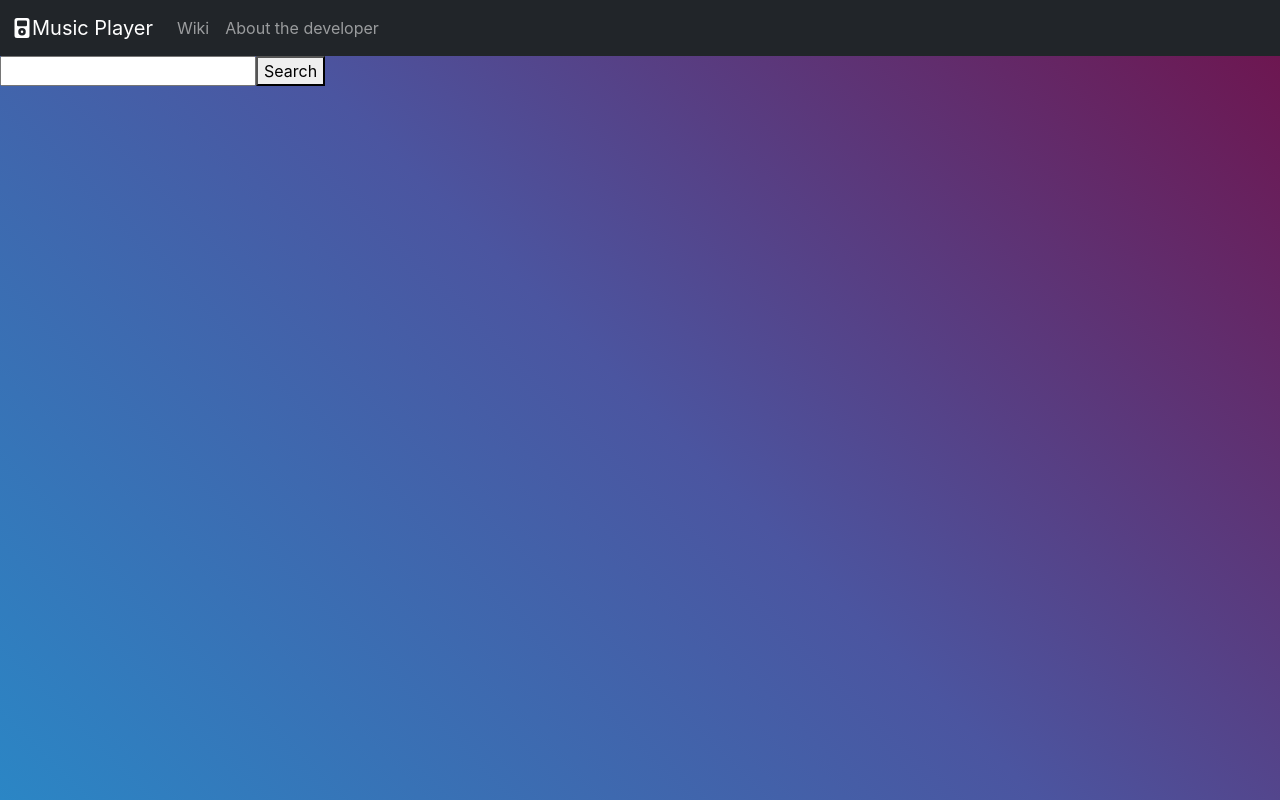
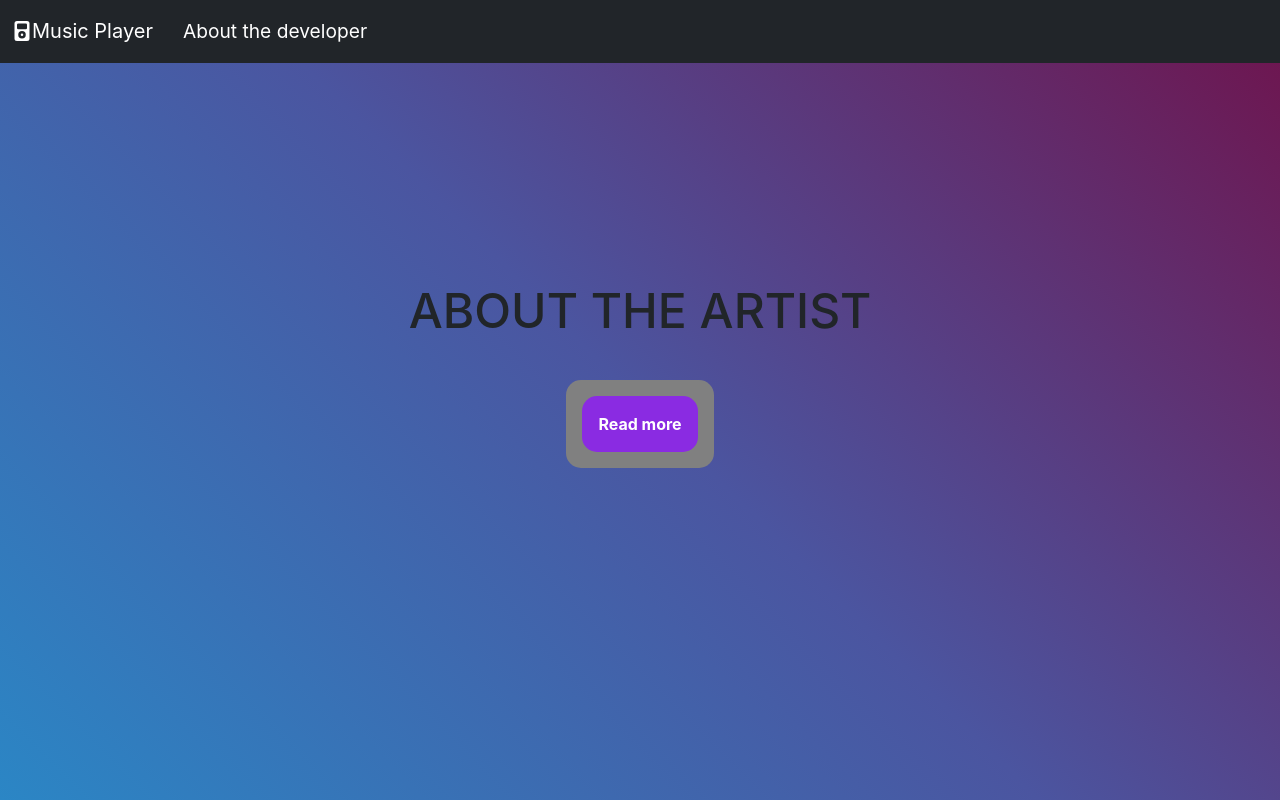
Before and after one commit to IerdnAB/Music-Player, a React (Create React App) app: page /wikisearch in a window 1280 px wide. Built offline with nearby package versions, Linux system fonts and the light colour scheme; no server answers.

Commit message:
canvas, cv button, cv download

```diff
--- a/package.json
+++ b/package.json
@@ -6,6 +6,7 @@
     "@testing-library/jest-dom": "^5.16.4",
     "@testing-library/react": "^13.0.1",
     "@testing-library/user-event": "^13.5.0",
+    "axios": "^0.27.2",
     "bootstrap": "^5.1.3",
     "firebase": "^9.6.10",
     "react": "^18.0.0",
--- a/src/components/audioplayer/AudioPlayer.css
+++ b/src/components/audioplayer/AudioPlayer.css
@@ -34,6 +34,8 @@
 
 
 
+
+
 ::-webkit-scrollbar {
     width: 0.5rem;
 }
@@ -66,7 +68,6 @@
 
 .duration {
 
-    margin-top: 15px;
     display: flex;
     width: 75%;
     align-items: center;
@@ -119,6 +120,8 @@ ul {
     font-family: 'Ubuntu', sans-serif;
 }
 
+
+
 li {
     text-align: center;
     font-size: 15px;
@@ -129,3 +132,12 @@ li:hover {
     color: rgb(222, 62, 13);
     cursor: pointer;
 }
+
+.info-btn{
+    background: none;
+    border: none;
+    display: flex;
+    align-items: center;
+    font-size: 35px;
+    cursor: pointer;
+}
--- a/src/components/audioplayer/AudioPlayer.jsx
+++ b/src/components/audioplayer/AudioPlayer.jsx
@@ -1,8 +1,10 @@
 import { useState, useRef, useEffect, useCallback } from 'react';
+import { useNavigate } from 'react-router-dom';
 import { MdSkipPrevious } from 'react-icons/md';
 import { MdSkipNext } from 'react-icons/md';
 import { MdPlayCircleFilled } from 'react-icons/md';
 import { MdPauseCircle } from 'react-icons/md';
+import { BsQuestionSquareFill } from 'react-icons/bs'
 import './AudioPlayer.css';
 
 
@@ -17,7 +19,7 @@ const AudioPlayer = () => {
     const [duration, setDuration] = useState(0);
     const [currentTime, setCurrentTime] = useState(0);
 
-
+    const navigate = useNavigate();
 
     const playerRef = useRef();
 
@@ -78,25 +80,29 @@ const AudioPlayer = () => {
     const handleNextTrack = useCallback(() => {
         if (selectedTrack === data.length - 1) return;
         setSelectedTrack(state => state + 1);
-    },[])
+    }, [])
 
     const changeRange = useCallback((e) => {
         playerRef.current.currentTime = e.target.value;
         setCurrentTime(e.target.value);
-    },[])
+    }, [])
 
     const handlePlayProgress = useCallback(() => {
         const currentTimeSeconds = Math.floor(playerRef.current.currentTime)
         const durationSeconds = Math.floor(playerRef.current.duration)
         setDuration(durationSeconds);
         setCurrentTime(currentTimeSeconds);
-    },[])
-
-    //playerRef.current.volume
-    //playerRef.current.mute
+    }, [])
 
 
+
+    const handleRedirectToWiki = useCallback((data, index) => {
+        const wikiQuery = data[index].name.split('-')[0]
+        navigate(`/wikisearch?q=${wikiQuery}`)
+    }, [])
+
     return (
+        <>
             <div className='audio-player'>
                 <div className="displayer">
                     <div className="scroll-list">
@@ -112,7 +118,7 @@ const AudioPlayer = () => {
                         </ul>
                     </div>
                 </div>
-
+                    <button className="info-btn" onClick={() => handleRedirectToWiki(data, selectedTrack)}><BsQuestionSquareFill /></button>
                 <div className="middle-part">
                     <button className="forwardBackward" id="previous-botton" onClick={handlePrevTrack} disabled={selectedTrack === 0}><MdSkipPrevious /></button>
                     <button className="playPause" id="play-button" onClick={togglePlayPause}> {isPlaying ? <MdPlayCircleFilled /> : <MdPauseCircle />}</button>
@@ -131,11 +137,9 @@ const AudioPlayer = () => {
                 >
                 </audio>
 
+            </div>
 
-
-
-
-        </div>
+        </>
     )
 }
 
--- /dev/null
+++ b/src/components/developer-info/DeveloperInfo.css
@@ -0,0 +1,18 @@
+.cv-button{
+    color:white;
+    background: none;
+    border: none;
+    display: flex;
+    align-items: center;
+    font-size: 1.2rem;
+    cursor: pointer;
+}
+
+p{
+    font-family: 'Trebuchet MS', 'Lucida Sans Unicode', 'Lucida Grande', 'Lucida Sans', Arial, sans-serif;
+}
+
+.offcanvas-body{
+    display:flex;
+    flex-direction: column;
+}
--- /dev/null
+++ b/src/components/developer-info/DeveloperInfo.jsx
@@ -0,0 +1,47 @@
+import { useState } from 'react';
+import { Button, Offcanvas } from 'react-bootstrap';
+import { ref, getDownloadURL } from 'firebase/storage';
+import { storage } from '../../firebase/firebase';
+import './DeveloperInfo.css'
+
+
+
+function Example() {
+
+  const [show, setShow] = useState(false);
+  const [cv, setCv] = useState("");
+  const handleClose = () => setShow(false);
+  const handleShow = () => setShow(true);
+
+
+  getDownloadURL(ref(storage, 'cv/Andrei Bumbea - CV.pdf'))
+    .then((url) => {
+      setCv(url);
+    })
+    .catch((error) => {
+      // Handle any errors
+    });
+
+
+
+
+  return (
+    <>
+      <button className="cv-button" onClick={handleShow}>
+        About the developer
+      </button>
+
+      <Offcanvas show={show} onHide={handleClose}>
+        <Offcanvas.Header closeButton>
+          <Offcanvas.Title>Andrei Bumbea - Junior React Developer</Offcanvas.Title>
+        </Offcanvas.Header>
+        <Offcanvas.Body>
+          <p>A software developer passionately opened for a new professional challenge and ready to take on responsibilities. Reliable team member always ready to help. Quick learner with problem-solving and decision-making mindset, and excellent interpersonal skills.</p>
+          <Button variant="info" href={cv}>CV</Button>
+        </Offcanvas.Body>
+      </Offcanvas>
+    </>
+  );
+}
+
+export { Example }
--- a/src/components/navbar/Navbar.jsx
+++ b/src/components/navbar/Navbar.jsx
@@ -2,13 +2,12 @@ import { Navbar, Container, Nav } from 'react-bootstrap';
 import 'bootstrap/dist/css/bootstrap.min.css';
 import "./Navbar.css";
 import { BsFillMusicPlayerFill } from 'react-icons/bs';
-import { WikiSearch } from '../wikisearch/WikiSearch';
+import {Example} from '../developer-info/DeveloperInfo'
 
 
 
 const NavigationBar = () => {
     return (
-
         <Navbar bg="dark" variant="dark" expand="lg">
             <Container fluid>
                 <Navbar.Brand href="/">
@@ -17,8 +16,7 @@ const NavigationBar = () => {
                 <Navbar.Toggle aria-controls="responsive-navbar-nav" />
                 <Navbar.Collapse id="responsive-navbar-nav">
                     <Nav className="me-auto">
-                        <Nav.Link href="/wikisearch">Wiki</Nav.Link>
-                        <Nav.Link href="#about">About the developer</Nav.Link>
+                        <Nav.Link href="#about"><Example/></Nav.Link>
                     </Nav>
                 </Navbar.Collapse>
             </Container>
--- /dev/null
+++ b/src/components/wikisearch/WikiSearch.css
@@ -0,0 +1,78 @@
+.search-info{
+    display:flex;
+    justify-content: center;
+    flex-direction: column;
+    min-height: 80vh;
+}
+
+.title-input{
+    display:flex;
+    flex-direction: column;
+    align-items: center;
+}
+
+h1{
+    font-size: 3rem;
+    text-transform: uppercase;
+    text-align: center;
+    margin-bottom: 1rem;
+}
+
+.search-box{
+    display: flex;
+    align-items: center;
+    justify-content: center;
+    overflow: hidden;
+    width: 100%;
+    margin-bottom: 1rem;
+}
+
+.search-box input{
+    display: block;
+    appearance: none;
+    outline: none;
+    border: none;
+    padding: 1rem;
+    width: 50%;
+    border-radius: 15px;
+
+}
+
+
+.results{
+    max-width: 75%;
+    margin: 0 auto;
+}
+
+.result{
+    padding: 1rem;
+    margin-top: 1.5rem;
+    margin-bottom: 1rem;
+    background-color: gray;
+    border-radius: 15px;
+}
+
+.result h3{
+    margin-bottom: 1rem;
+}
+
+.result p{
+    color: white;
+    margin-bottom: 1rem;
+
+}
+
+.result a{
+    display:inline-block;
+    padding: 1rem;
+    background-color: blueviolet;
+    color:white;
+    font-weight: bold;
+    text-decoration: none;
+    border-radius: 15px;
+    transition: 0.4s;
+}
+
+.result a:hover{
+    background-color: rgb(177, 121, 229);
+}
--- a/src/components/wikisearch/WikiSearch.jsx
+++ b/src/components/wikisearch/WikiSearch.jsx
@@ -1,13 +1,47 @@
+import { useState, useEffect } from 'react';
+import { useSearchParams } from 'react-router-dom';
+import axios from 'axios'
+import "./WikiSearch.css";
+
+
 
 
 const WikiSearch = () => {
+
+
+    const [results, setResults] = useState();
+    const [searchParams] = useSearchParams();
+
+    const urlParams = Object.fromEntries([...searchParams])
+
+    const handleSearch = async () => {
+        if (urlParams.q === '') return;
+        const endpoint = `https://en.wikipedia.org/w/api.php?action=query&list=search&prop=info&inprop=url&utf8=&format=json&origin=*&srlimit=20&srsearch=${urlParams.q}`
+        const response = await axios.get(endpoint);
+        setResults(response.data)
+
+    }
+
+    useEffect(() => {
+        handleSearch()
+    }, [])
+
+
+
     return (
-        <div className="search-bar">
-            <input type="search"></input>
-            <button>Search</button>
+        <div className="search-info">
+            <div className="title-input">
+                <h1>About the artist</h1>
+            </div>
+            <div className="results">
+                <div className="result">
+                    {results && <p dangerouslySetInnerHTML={{__html: results.query.search[0].snippet}}/>}
+                    <a href={`https://en.wikipedia.org/wiki/${urlParams.q}`} target="_blank">Read more</a>
+                </div>
+            </div>
         </div>
     );
 }
 
 
-export {WikiSearch} ;
+export { WikiSearch };
--- a/src/firebase/firebase.js
+++ b/src/firebase/firebase.js
@@ -22,4 +22,6 @@ const storageRef = ref(storage);
 const listRef = ref(storage, 'music/');
 
 
-export { storage, ref, listAll, getDownloadURL, storageRef, listRef };
+
+
+export { storage, ref, listAll, getDownloadURL, storageRef, listRef};
```
Also changed, not shown: src/services/wikipediaApi.js (deleted), 1 other file (tests, documents, lock files or other folders). Lines whose indentation alone changed are shown as unchanged.
